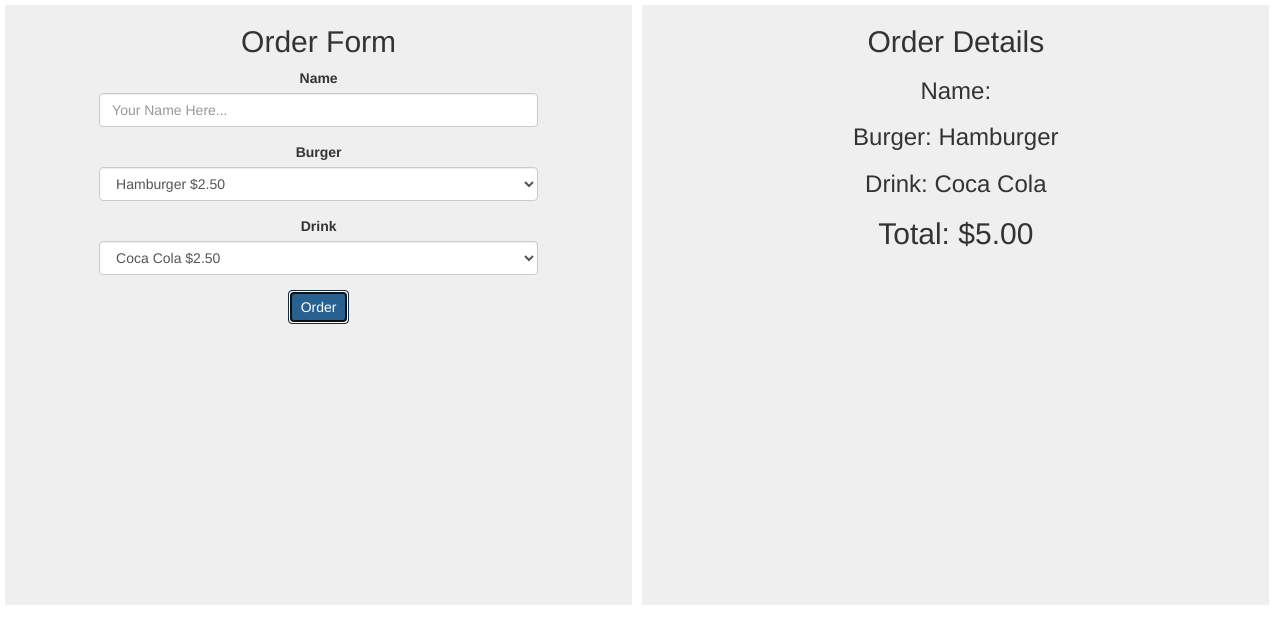
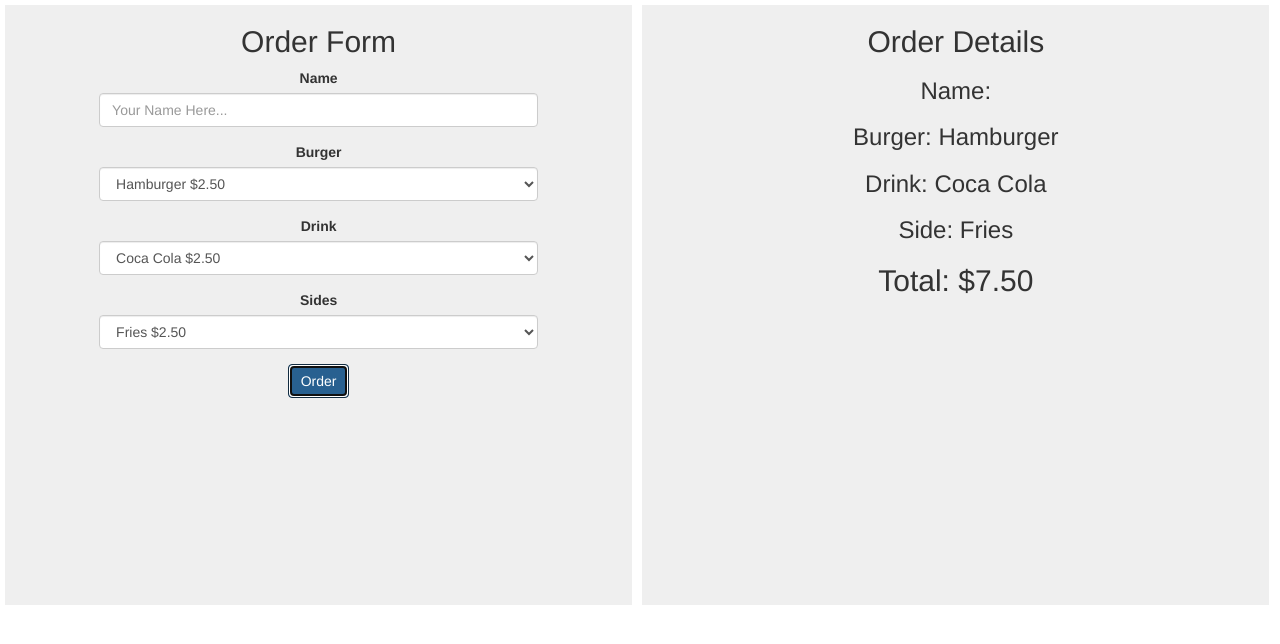
Before and after one commit to mew-mo/coding-foundation, a plain HTML site: page 06may-order-form.html in a window 1280 px wide. Both pictures are taken after a click on the button "Order". Drawn offline with nearby package versions, Linux system fonts and the light colour scheme.

Commit message:
07 may CLD

```diff
--- a/06may-order-form.html
+++ b/06may-order-form.html
@@ -61,6 +61,16 @@
 					<option>Apple Juice $3.00</option>
 				</select>
 			</div>
+			<div class="form-group">
+				<label for="sides">Sides</label>
+				<select class="form-control" id="sides">
+					<option>Fries $2.50</option>
+					<option>Hash Brown $3.00</option>
+					<option>Salad $3.50</option>
+					<option>Chicken Nuggets $3.50</option>
+					<option>Soft Serve $1.50</option>
+				</select>
+			</div>
 			<button class="btn btn-primary">Order</button>
 	</div>
 
@@ -69,6 +79,7 @@
 		<h3 id="customerOutput"></h3>
 		<h3 id="burgerOutput"></h3>
 		<h3 id="drinkOutput"></h3>
+		<h3 id="sideOutput"></h3>
 		<h2 id="priceOutput"></h2>
 	</div>
 
@@ -112,6 +123,14 @@
 				var orderDrinkOutput = document.querySelector('#drinkOutput');
 				orderDrinkOutput.innerHTML = 'Drink: ' + singleDrink[0];
 
+	// ---------------------------------------------------------------- Side Name Output
+
+				var getSide = document.querySelector('#sides').value;
+				var singleSide = getSide.split('$');
+				console.log(singleSide);
+				var orderSideOutput = document.querySelector('#sideOutput');
+				orderSideOutput.innerHTML = 'Side: ' + singleSide[0];
+
 	// ---------------------------------------------------------------- Pricing Output FOR BURGERS
 
 				var pricingOutput = document.querySelector('#priceOutput');
@@ -130,16 +149,43 @@
 
 				var drinkPriceNum = parseFloat(getDrinkPrice);
 
-				var total = burgerPriceNum + drinkPriceNum;
+
+// ---------------------------------------------------------------- Pricing Output FOR SIDES
+
+				var getSidePrice = singleSide[1];
+
+				var sidePriceNum = parseFloat(getSidePrice);
+
+				var total = burgerPriceNum + drinkPriceNum + sidePriceNum;
 
 				// adds 0s to make the total price display properly
-				if (total.toString().length == 3) {
+
+
+				// if (total.toString().length == 3) {
+				// 	pricingOutput.innerHTML = 'Total: $' + total + '0';
+				// } else if (total.toString().length == 1) {
+				// 	pricingOutput.innerHTML = 'Total: $' + total + '.00';
+				// } else {
+				// 	pricingOutput.innerHTML = 'Total: $' + total;
+				// };
+
+				// CHANGING THE ABOVE CODE TO A SWITCH PATTERN! both work tho
+
+				switch (total.toString().length) {
+
+				 case 3:
 					pricingOutput.innerHTML = 'Total: $' + total + '0';
-				} else if (total.toString().length == 1) {
+					break;
+
+				 case 1:
 					pricingOutput.innerHTML = 'Total: $' + total + '.00';
-				} else {
+					break;
+
+				 default:
 					pricingOutput.innerHTML = 'Total: $' + total;
+					break;
 				};
+
 
 			};
 			// updateDetails ENDS
```
